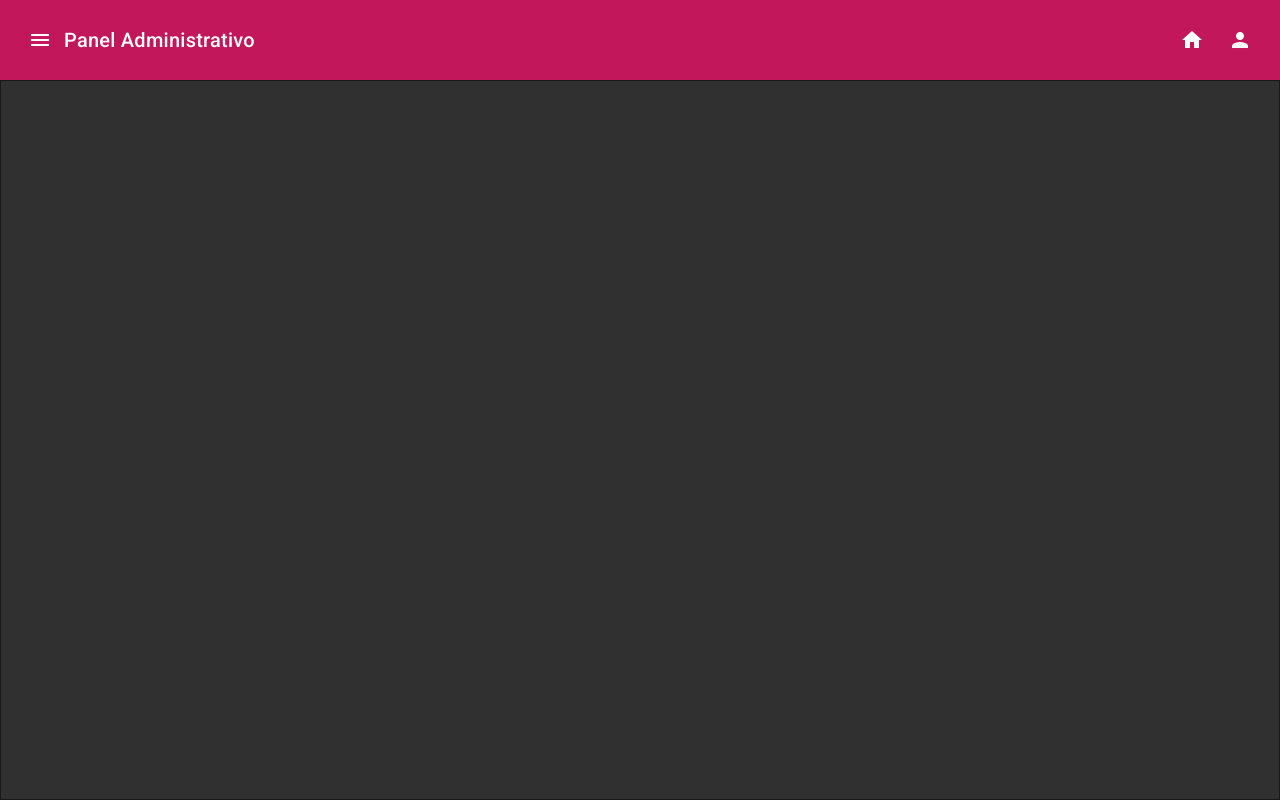
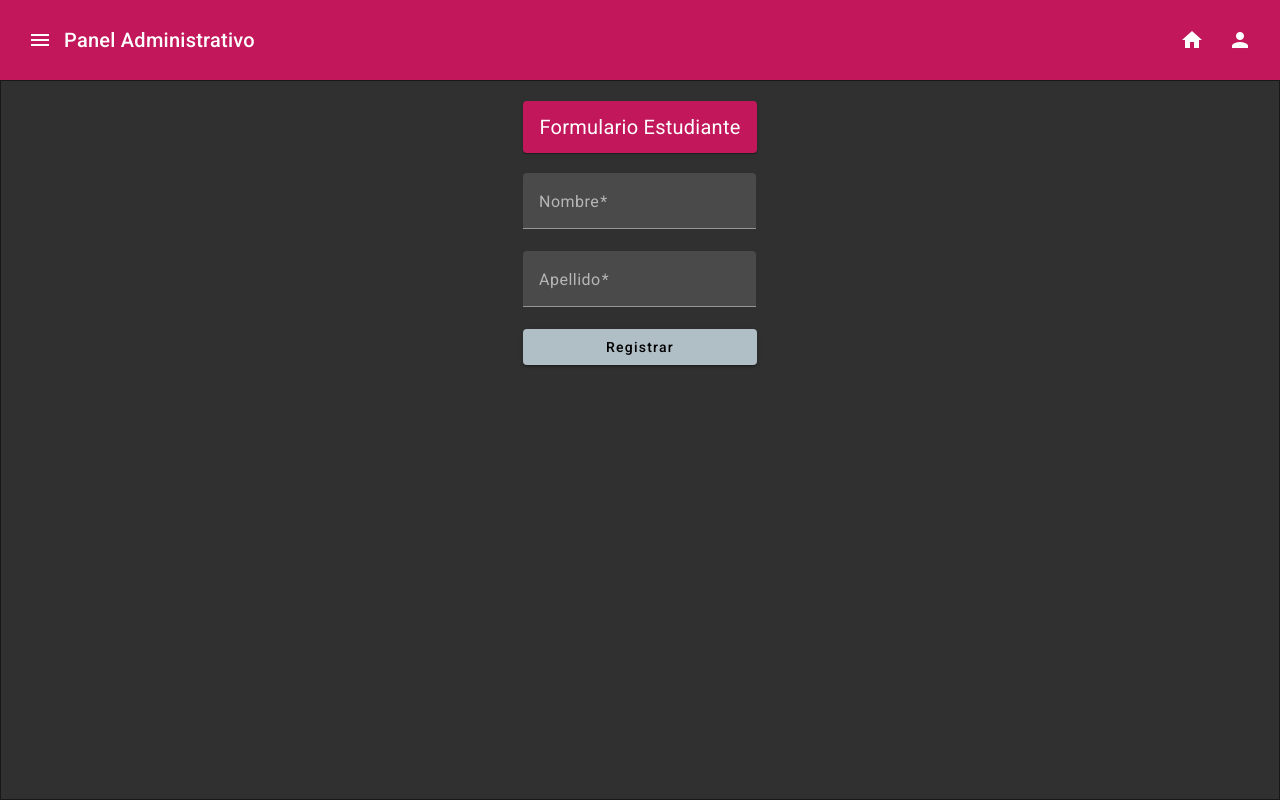
Before and after one commit to sebastianrhsarh/1PF-Riquelme, an Angular app: page /form in a window 1280 px wide. Before the commit this address led to /. Built offline with nearby package versions, Linux system fonts and the light colour scheme.

Commit message:
add register form

```diff
--- a/src/app/administrative-panel/administrative-panel.component.html
+++ b/src/app/administrative-panel/administrative-panel.component.html
@@ -5,8 +5,8 @@
   </button>
   <span>Panel Administrativo</span>
   <span class="spacer"></span>
-  <button mat-icon-button class="icon favorite-icon">
-    <mat-icon>home</mat-icon>
+  <button mat-icon-button (click)="navigate(0)" class="icon favorite-icon">
+    <mat-icon >home</mat-icon>
   </button>
   <button mat-icon-button class="icon">
     <mat-icon>person</mat-icon>
@@ -18,7 +18,10 @@
   <mat-drawer #drawer class="sidenav" mode="side">
     <!--SECCIONES-->
     <div class="dflex">
-      <button color="accent" (click)="navigate()" class="my-10" mat-raised-button>
+      <button color="accent" (click)="navigate(1)" class="my-10" mat-raised-button>
+        Formulario de Registro
+      </button>
+      <button color="accent" (click)="navigate(2)" class="my-10" mat-raised-button>
         Listado de Alumnos
       </button>
       <button color="accent" class="my-10" mat-raised-button>
--- a/src/app/administrative-panel/administrative-panel.component.ts
+++ b/src/app/administrative-panel/administrative-panel.component.ts
@@ -11,7 +11,17 @@ export class AdministrativePanelComponent {
 
   constructor(private router: Router) {}
 
-  navigate() {
-    this.router.navigate(['/students'])
+  navigate(value:number) {
+    switch (value) {
+      case 1:
+        this.router.navigate(['/form']);
+        break;
+      case 2:
+        this.router.navigate(['/students']);
+        break;
+      default:
+        this.router.navigate(['/'])
+        break;
+    }
   }
 }
--- a/src/app/app-routing.module.ts
+++ b/src/app/app-routing.module.ts
@@ -2,9 +2,11 @@ import { NgModule } from '@angular/core';
 import { RouterModule, Routes } from '@angular/router';
 import { StudentsComponent } from './pages/students/students.component';
 import { AttendanceComponent } from './pages/attendance/attendance.component';
+import { FormComponent } from './pages/form/form.component';
 
 const routes: Routes = [
   { path: '', redirectTo: '/students', pathMatch: 'full' },
+  { path: 'form', component: FormComponent },
   { path: 'students', component: StudentsComponent },
   { path: 'attendance', component: AttendanceComponent }
 ];
--- a/src/app/app.module.ts
+++ b/src/app/app.module.ts
@@ -5,11 +5,12 @@ import { AppComponent } from './app.component';
 import { BrowserAnimationsModule } from '@angular/platform-browser/animations';
 import { AdministrativePanelModule } from './administrative-panel/administrative-panel.module';
 import { AttendanceComponent } from './pages/attendance/attendance.component';
+import { FormComponent } from './pages/form/form.component';
 
 @NgModule({
   declarations: [
     AppComponent,
-    AttendanceComponent
+    AttendanceComponent,
   ],
   imports: [
     BrowserModule,
--- /dev/null
+++ b/src/app/pages/form/form.component.html
@@ -0,0 +1,24 @@
+<form (ngSubmit)="onSubmit()"
+[formGroup]="registerForm"
+class="container">
+  <mat-card>
+    <mat-card-content >Formulario Estudiante</mat-card-content>
+  </mat-card>
+  <mat-form-field appearance="fill">
+    <mat-label>Nombre</mat-label>
+    <input matInput [formControl]="nameControl"
+    type="text"
+    placeholder="Mínimo 6 caracteres."
+    [ngClass]="{ 'form-invalid': this.nameControl.invalid && this.nameControl.touched }">
+  </mat-form-field>
+  <mat-form-field appearance="fill">
+    <mat-label>Apellido</mat-label>
+    <input matInput [formControl]="lastNameControl"
+    type="text"
+    placeholder="Mínimo 6 caracteres."
+    [ngClass]="{ 'form-invalid': this.lastNameControl.invalid && this.lastNameControl.touched }">
+  </mat-form-field>
+  <button color="accent" class="my-10" mat-raised-button>
+    Registrar
+  </button>
+</form>
--- /dev/null
+++ b/src/app/pages/form/form.component.scss
@@ -0,0 +1,16 @@
+:host {
+  display: flex;
+  flex-direction: column;
+}
+
+.container {
+  align-self: center;
+  display: flex;
+  flex-direction: column;
+}
+
+mat-card {
+  margin: 20px 0;
+  background-color: #c2185b;
+  font-size: 20px;
+}
--- /dev/null
+++ b/src/app/pages/form/form.component.ts
@@ -0,0 +1,34 @@
+import { Component } from '@angular/core';
+import { AbstractControl, FormBuilder, FormControl, FormGroup, Validators } from '@angular/forms';
+
+@Component({
+  selector: 'app-form',
+  templateUrl: './form.component.html',
+  styleUrls: ['./form.component.scss']
+})
+export class FormComponent {
+  nameControl = new FormControl('',[Validators.required, Validators.minLength(5),Validators.pattern(/^[a-zA-Z]+$/)]);
+  lastNameControl = new FormControl('',[Validators.required, Validators.minLength(5),Validators.pattern(/^[a-zA-Z]+$/)]);
+
+  registerForm: FormGroup;
+
+  constructor(public formBuilder: FormBuilder) {
+
+    this.registerForm = this.formBuilder.group({
+      name: this.nameControl,
+      lastName: this.lastNameControl
+    });
+
+    console.log(this.registerForm.get('nombre')?.value)
+    console.log(this.lastNameControl.value);
+  }
+
+
+  onSubmit(): void {
+    if (this.registerForm.valid) {
+      console.log(this.registerForm.value);
+    } else {
+      alert('El formulario no es valido');
+    }
+  }
+}
--- a/src/app/pages/students/students.component.html
+++ b/src/app/pages/students/students.component.html
@@ -3,7 +3,7 @@
   <!-- Name Column -->
   <ng-container matColumnDef="name">
     <th mat-header-cell *matHeaderCellDef> Nombre </th>
-    <td mat-cell *matCellDef="let element"> {{element.name}} </td>
+    <td mat-cell *matCellDef="let element"> {{element.name}}</td>
   </ng-container>
 
   <!-- Status Column -->
@@ -12,12 +12,19 @@
     <td mat-cell *matCellDef="let element"> {{element.status ? "APROBADO" : "REPROBADO"}} </td>
   </ng-container>
 
-  <!-- Action Column -->
-  <ng-container matColumnDef="action">
-    <th mat-header-cell *matHeaderCellDef> Acción </th>
+  <!-- Edit Column -->
+  <ng-container matColumnDef="edit">
+    <th mat-header-cell *matHeaderCellDef> Editar </th>
+    <td mat-cell *matCellDef="let element">
+      <button mat-raised-button color="primary" (click)="edit(element)">Editar</button>
+    </td>
+  </ng-container>
+
+  <!-- Delete Column -->
+  <ng-container matColumnDef="delete">
+    <th mat-header-cell *matHeaderCellDef> Borrar </th>
     <td mat-cell *matCellDef="let element">
       <button mat-raised-button color="primary" (click)="delete(element)">Eliminar</button>
-      <button mat-raised-button color="primary" (click)="edit(element)">Editar</button>
     </td>
   </ng-container>
 
--- a/src/app/pages/students/students.component.ts
+++ b/src/app/pages/students/students.component.ts
@@ -7,7 +7,7 @@ import { ELEMENT_DATA } from 'src/app/constants/constant';
   styleUrls: ['./students.component.scss']
 })
 export class StudentsComponent {
-  displayedColumns: string[] = ['name', 'status', 'action'];
+  displayedColumns: string[] = ['name', 'status', 'edit', 'delete'];
   dataSource = ELEMENT_DATA;
 
   delete(element: any) {
```
Also changed, not shown: src/app/administrative-panel/administrative-panel.module.ts (+15 -4 lines).
